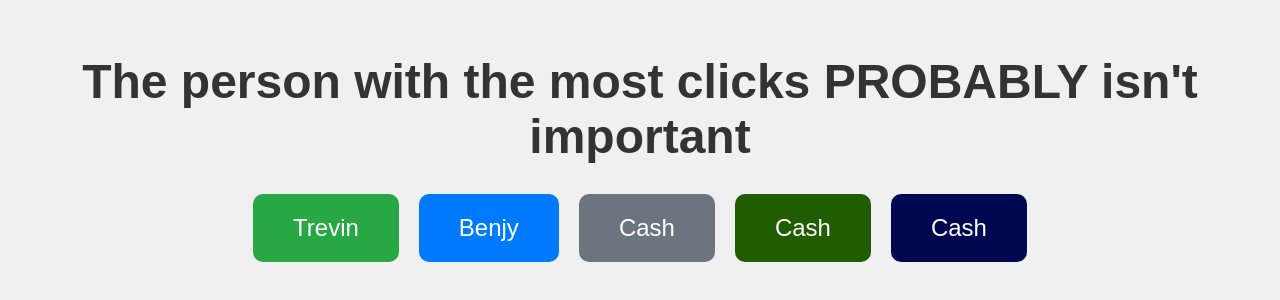
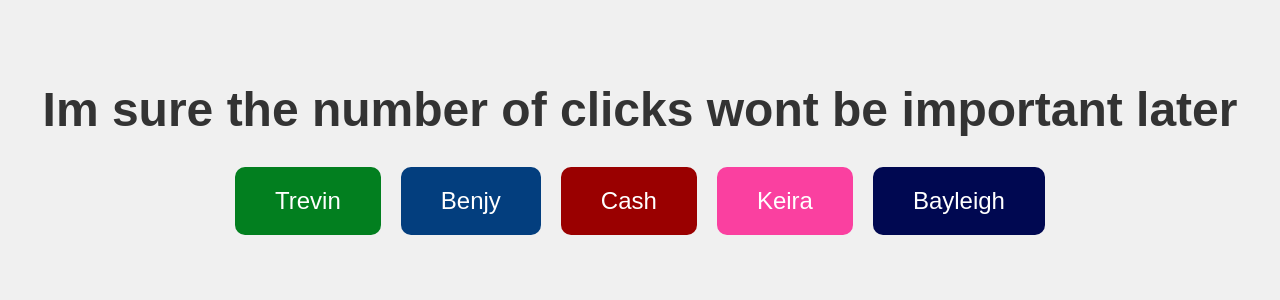
Before and after one commit to KeegWeeg/Socket-Synced-Buttons-Git-Repo, a website: page public/index.html in a window 1280 px wide. Shown: the part 258-558 px from the top of the page. Drawn offline with nearby package versions, Linux system fonts and the light colour scheme; no server answers.

Commit message:
added keiras name and updated the colors

```diff
--- a/public/css/style.css
+++ b/public/css/style.css
@@ -38,13 +38,13 @@ button {
 
 /* Green button */
 #Trevin {
-    background-color: #28a745;
+    background-color: #027f1f;
     color: white;
 }
 
 /* Blue button */
 #Benjy {
-    background-color: #007bff;
+    background-color: #033e7e;
     color: white;
 }
 
@@ -55,11 +55,11 @@ button:hover {
 
 /* Additional button for "Korblo" */
 #Cash{
-    background-color: #6c757d;
+    background-color: #9a0000;
     color: white;
 }
 #Keira{
-    background-color: #205c00;
+    background-color: #fa40a0;
     color: white;
 }
 #Bayleigh{
--- a/public/index.html
+++ b/public/index.html
@@ -9,13 +9,13 @@
 </head>
 <body>
 <div class="container">
-    <h1>The person with the most clicks <b>PROBABLY</b> isn't important</h1>
+    <h1>Im sure the number of clicks wont be important later</h1>
     <div class="button-container">
         <button id="Trevin">Trevin</button>
         <button id="Benjy">Benjy</button>
         <button id="Cash">Cash</button>
-        <button id="Keira">Cash</button>
-        <button id="Bayleigh">Cash</button>
+        <button id="Keira">Keira</button>
+        <button id="Bayleigh">Bayleigh</button>
     </div>
 </div>
 
```
